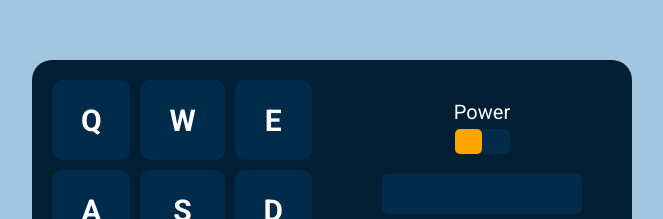
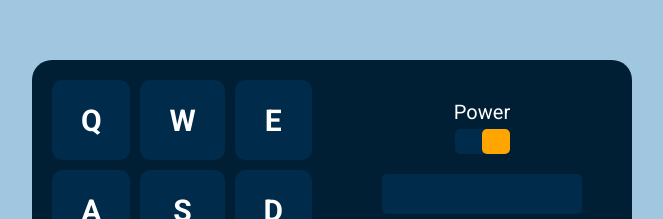
Before and after one commit to valentin93z/drum-machine, a React (Create React App) app: page / in a window 1280 px wide. Shown: the part 190-409 px from the top of the page, without its empty margins (308-971 px from the left). Built offline with nearby package versions, Linux system fonts and the light colour scheme.

Commit message:
add power control, fix volume display

```diff
--- a/src/App.js
+++ b/src/App.js
@@ -119,12 +119,24 @@ function App() {
   const [volume, setVolume] = useState(0.5);
   const [group, setGroup] = useState("control-bank-first-group");
   const [viewDisplay, setViewDisplay] = useState("");
+  const [power, setPower] = useState("power-on");
+
+  const powerSwitcher = () => {
+    if (power === "power-on") {
+      setPower("power-off");
+      setViewDisplay("Power: Off");
+    } else {
+      setPower("power-on");
+      setViewDisplay("Power: On");
+    }
+  }
 
   const groupSwitcher = () => {
-    if (group === "control-bank-first-group") {
+    if (group === "control-bank-first-group" && power === "power-on") {
       setGroup("control-bank-second-group");
       setViewDisplay("Second Sound Group");
-    } else {
+    }
+    else if (group === "control-bank-second-group" && power === "power-on") {
       setGroup("control-bank-first-group");
       setViewDisplay("First Sound Group");
     }
@@ -136,13 +148,13 @@ function App() {
     <div className="App" id='drum-machine'>
         <div className='drum-keyboard'>
           {currentGroup.map((sound) => (
-          <Pad key={sound.id} sound={sound} volume={volume} setViewDisplay={setViewDisplay} />))}
+          <Pad key={sound.id} sound={sound} volume={volume} setViewDisplay={setViewDisplay} power={power} />))}
         </div>
         <div className='drum-control'>
           <div className='control-power'>
             <p>Power</p>
             <div className='switcher'>
-              <div className='switch'></div>
+              <div className={`switch ${power}`} onClick={powerSwitcher}></div>
             </div>
           </div>
           <div className='display' id='display'>
@@ -152,8 +164,10 @@ function App() {
             <input
               type="range"
               onChange={(e) => {
-                setVolume(e.target.value);
-                setViewDisplay("Volume: " + e.target.value * 100 + "%");
+                if (power === "power-on") {
+                  setVolume(e.target.value);
+                  setViewDisplay("Volume: " + Math.round(e.target.value * 100) + "%");
+                }
               }}
               value={volume}
               step="0.01"
@@ -173,9 +187,10 @@ function App() {
 
 
 
-function Pad({ sound, volume, setViewDisplay }) {
+function Pad({ sound, volume, setViewDisplay, power }) {
 
   const [active, setActive] = useState(false);
+  const [unactive, setUnactive] = useState(false);
 
   React.useEffect(() => {
     document.addEventListener("keydown", handleKeydown);
@@ -191,17 +206,22 @@ function Pad({ sound, volume, setViewDisplay }) {
   }
 
   const playSound = () => {
-    const audio = document.getElementById(sound.key);
+    if (power === "power-on") {
+      const audio = document.getElementById(sound.key);
     setActive(true);
     setTimeout(() => setActive(false), 200);
     setViewDisplay(sound.id);
     audio.volume = volume;
     audio.currentTime = 0;
     audio.play();
+    } else {
+      setUnactive(true);
+      setTimeout(() => setUnactive(false), 200);
+    }
   }
 
   return (
-    <div className={`drum-pad ${active && "active-pad"}`} onClick={playSound}>
+    <div className={`drum-pad ${active && "active-pad"} ${unactive && "unactive-pad"}`} onClick={playSound}>
       <audio className='clip' id={sound.key} src={sound.url} />
       {sound.key}
     </div>
--- a/src/index.css
+++ b/src/index.css
@@ -55,6 +55,10 @@ body {
   background-color: #FFA800;
 }
 
+.unactive-pad {
+  background-color: gray;
+}
+
 .switcher {
   width: 55px;
   height: 25px;
@@ -86,6 +90,14 @@ body {
   margin-top: 40px;
   color:#FFFFFF;
   font-size: 20px;
+}
+
+.power-on {
+  float: right;
+}
+
+.power-off {
+  float: left;
 }
 
 .control-volume {
```
